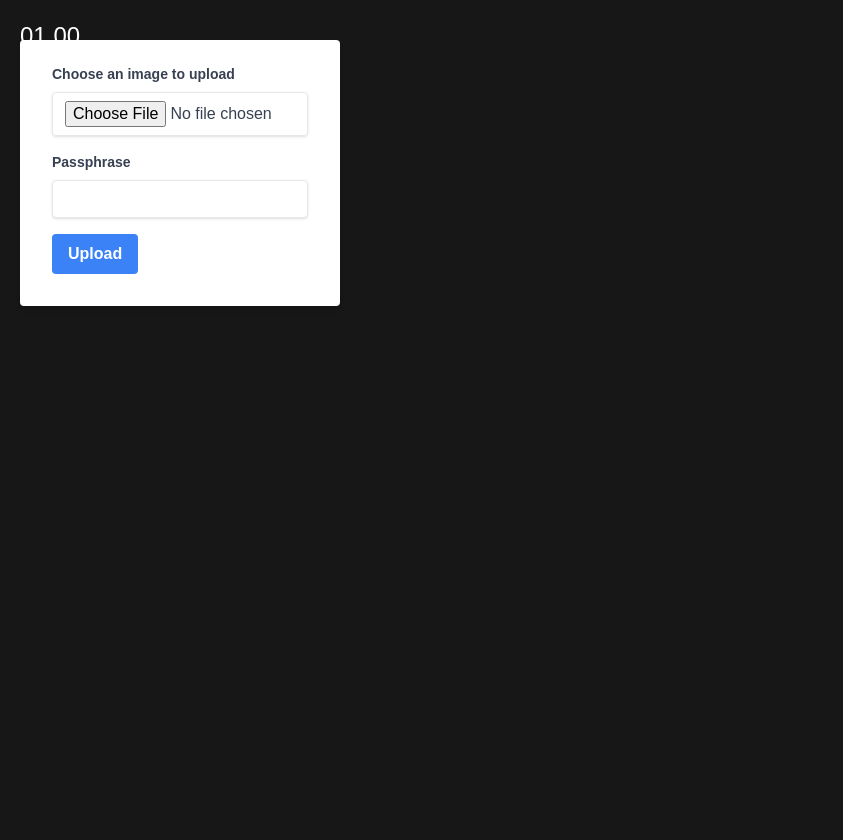
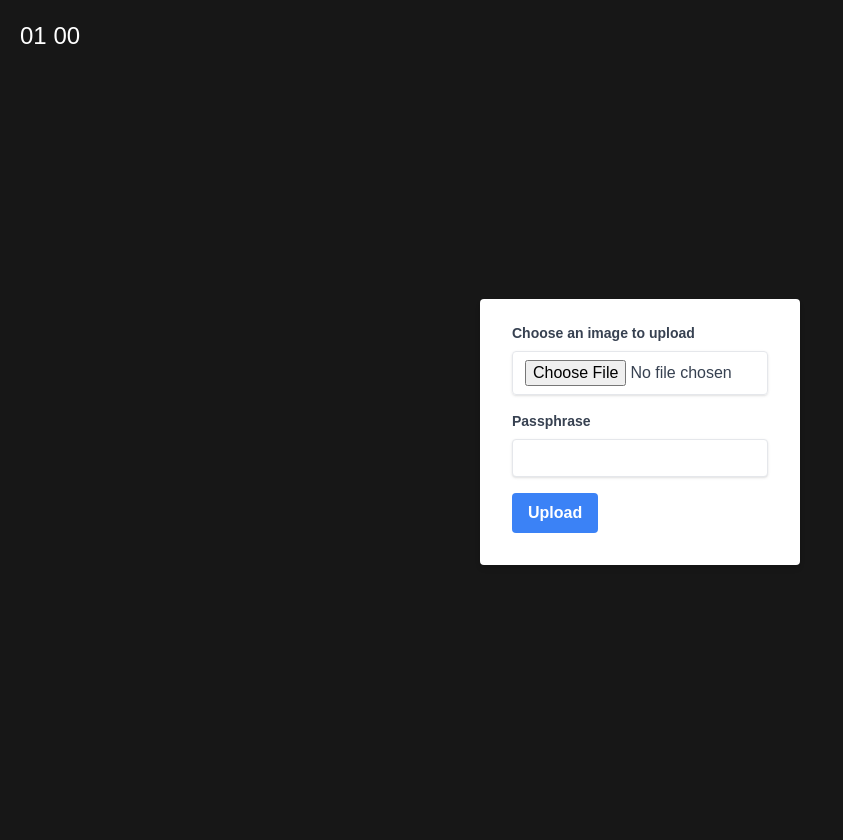
Before and after one commit to TonyTheTaiga/taigaishida, a FastAPI app: page /upload in a window 1280 px wide. Shown: the whole page, without its empty margins (0-843 px from the left). Before the commit the page ends 306 px from the top, so only its background shows below. Run offline with FastAPI, Linux system fonts and the light colour scheme; style sheets or scripts are compiled from the project's sources; some web fonts are replaced.

Commit message:
center upload form

```diff
--- a/taigaishida/templates/upload.html
+++ b/taigaishida/templates/upload.html
@@ -1,6 +1,7 @@
 {% extends "layout.html" %}
 
 {% block content %}
+<div class="flex items-center justify-center h-screen">
   <div class="w-full max-w-xs">
     <form action="/upload-image" method="post" enctype="multipart/form-data" class="bg-white shadow-md rounded px-8 pt-6 pb-8 mb-4">
       <div class="mb-4">
@@ -22,4 +23,5 @@
       </div>
     </form>
   </div>
+</div>
 {% endblock %}
```
Lines whose indentation alone changed are shown as unchanged.
